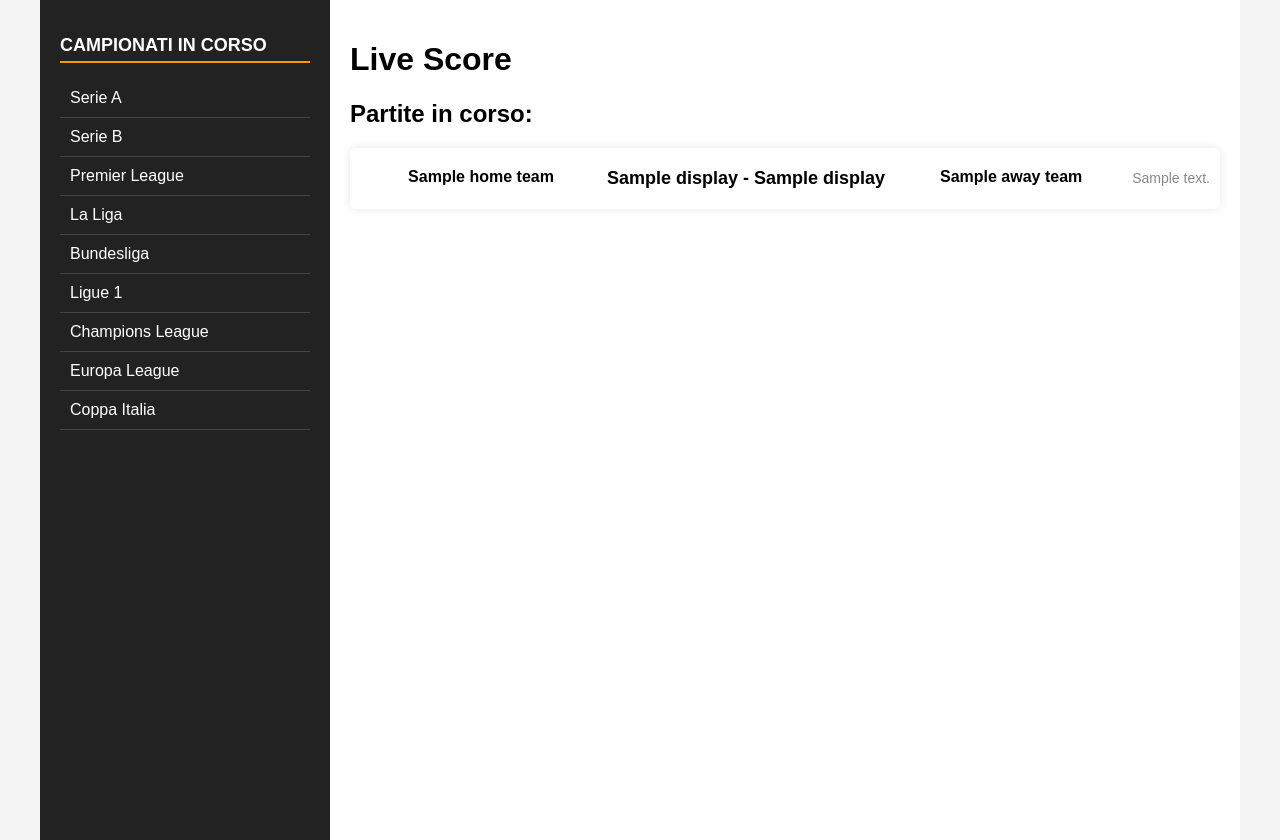
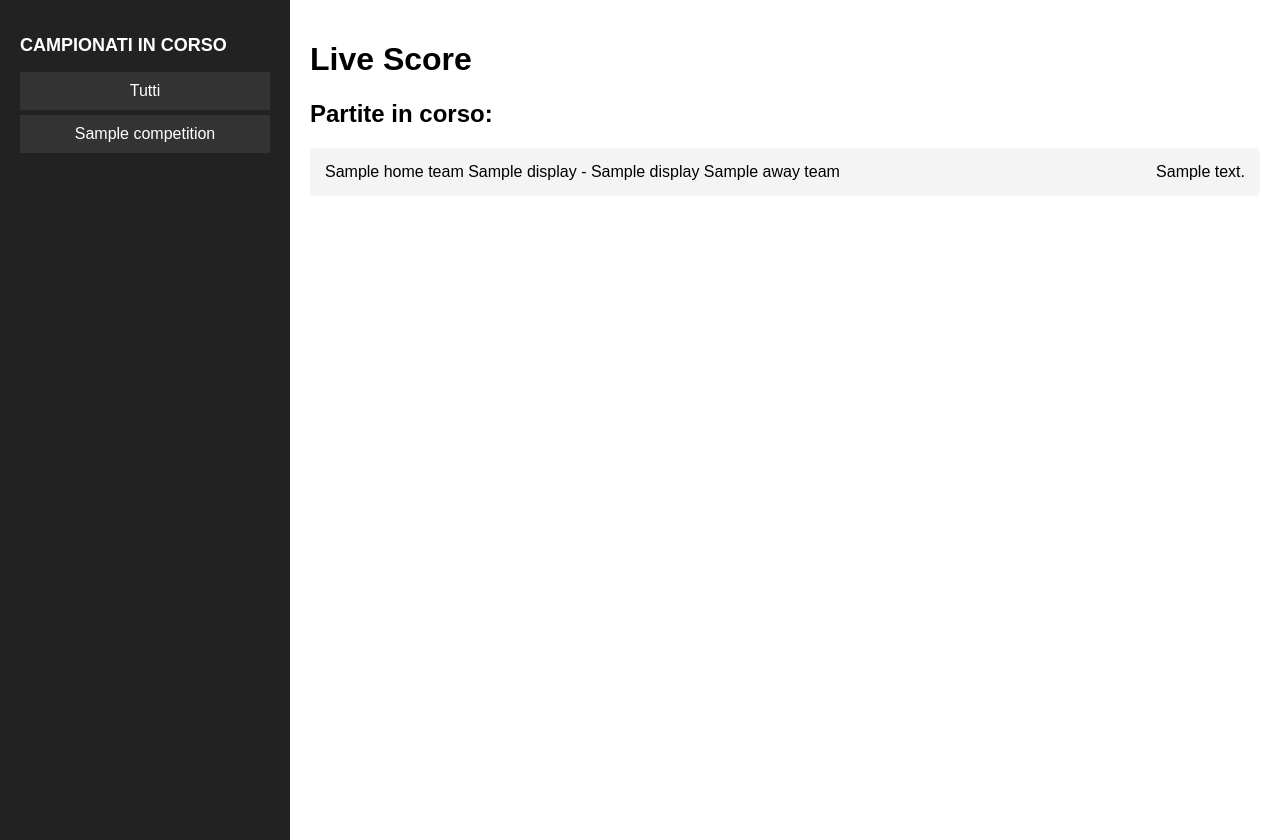
Before and after one commit to Tagliax79/LiveScoreApp, a Flask app: template templates/index.html in a window 1280 px wide. Run offline with Flask 3, Linux system fonts and the light colour scheme; the template is opened without the code that fills it: most values are stand-ins (such as "Sample title", 1, 10 or a date in 2020).

Commit message:
Aggiunto filtraggio per competizione nella pagina principale

```diff
--- a/templates/index.html
+++ b/templates/index.html
@@ -9,26 +9,18 @@
             font-family: Arial, sans-serif;
             margin: 0;
             padding: 0;
-            background-color: #f4f4f4;
-        }
-        .container {
             display: flex;
-            max-width: 1200px;
-            margin: auto;
         }
         .sidebar {
             width: 250px;
             background-color: #222;
             color: white;
             padding: 20px;
-            min-height: 100vh;
+            height: 100vh;
         }
         .sidebar h2 {
             font-size: 18px;
-            margin-bottom: 10px;
-            text-transform: uppercase;
-            border-bottom: 2px solid #ff9800;
-            padding-bottom: 5px;
+            margin-bottom: 15px;
         }
         .sidebar ul {
             list-style: none;
@@ -36,98 +28,63 @@
         }
         .sidebar li {
             padding: 10px;
-            border-bottom: 1px solid #444;
+            cursor: pointer;
+            background-color: #333;
+            margin-bottom: 5px;
+            text-align: center;
         }
-        .sidebar a {
-            color: white;
-            text-decoration: none;
+        .sidebar li:hover {
+            background-color: #444;
         }
-        .sidebar a:hover {
-            color: #ff9800;
-        }
-        .content {
+        .main-content {
             flex: 1;
             padding: 20px;
-            background-color: white;
         }
-        .match {
-            background: white;
-            padding: 10px;
-            margin-bottom: 15px;
-            box-shadow: 0px 0px 10px rgba(0, 0, 0, 0.1);
-            border-radius: 5px;
+        .match-card {
+            background: #f4f4f4;
+            padding: 15px;
+            margin-bottom: 10px;
             display: flex;
             justify-content: space-between;
-            align-items: center;
+            border-radius: 5px;
+            cursor: pointer;
         }
-        .match a {
-            text-decoration: none;
-            color: black;
-            font-weight: bold;
-            display: flex;
-            justify-content: space-between;
-            flex-grow: 1;
-            padding: 10px;
-        }
-        .match:hover {
-            background-color: #ff9800;
-            color: white;
-        }
-        .team {
-            flex: 1;
-            text-align: center;
-        }
-        .score {
-            font-size: 18px;
-            font-weight: bold;
-            margin: 0 15px;
-        }
-        .status {
-            font-size: 14px;
-            color: #888;
+        .match-card:hover {
+            background: #ddd;
         }
     </style>
+    <script>
+        function filterMatches(competition) {
+            let matches = document.querySelectorAll('.match-card');
+            matches.forEach(match => {
+                if (competition === 'all' || match.getAttribute('data-competition') === competition) {
+                    match.style.display = 'flex';
+                } else {
+                    match.style.display = 'none';
+                }
+            });
+        }
+    </script>
 </head>
 <body>
-
-    <div class="container">
-        <!-- Sidebar con i campionati -->
     <div class="sidebar">
-            <h2>Campionati in corso</h2>
+        <h2>CAMPIONATI IN CORSO</h2>
         <ul>
-                <li><a href="#">Serie A</a></li>
-                <li><a href="#">Serie B</a></li>
-                <li><a href="#">Premier League</a></li>
-                <li><a href="#">La Liga</a></li>
-                <li><a href="#">Bundesliga</a></li>
-                <li><a href="#">Ligue 1</a></li>
-                <li><a href="#">Champions League</a></li>
-                <li><a href="#">Europa League</a></li>
-                <li><a href="#">Coppa Italia</a></li>
+            <li onclick="filterMatches('all')">Tutti</li>
+            {% for competition in competitions %}
+                <li onclick="filterMatches('{{ competition }}')">{{ competition }}</li>
+            {% endfor %}
         </ul>
     </div>
-
-        <!-- Sezione principale con le partite -->
-        <div class="content">
+    <div class="main-content">
         <h1>Live Score</h1>
         <h2>Partite in corso:</h2>
-
-            {% if matches %}
         {% for match in matches %}
-                    <div class="match">
-                        <a href="/match/{{ match.id }}">
-                            <div class="team">{{ match.homeTeam.name }}</div>
-                            <div class="score">{{ match.homeScore.display }} - {{ match.awayScore.display }}</div>
-                            <div class="team">{{ match.awayTeam.name }}</div>
-                        </a>
-                        <div class="status">{{ match.status.description }}</div>
+            <div class="match-card" data-competition="{{ match.event.tournament.name }}" onclick="location.href='/match/{{ match.id }}'">
+                <span>{{ match.homeTeam.name }} {{ match.homeScore.display }} - {{ match.awayScore.display }} {{ match.awayTeam.name }}</span>
+                <span>{{ match.event.status.description }}</span>
             </div>
         {% endfor %}
-            {% else %}
-                <p>Non ci sono partite in corso.</p>
-            {% endif %}
     </div>
-    </div>
-
 </body>
 </html>
```
Lines whose indentation alone changed are shown as unchanged.
